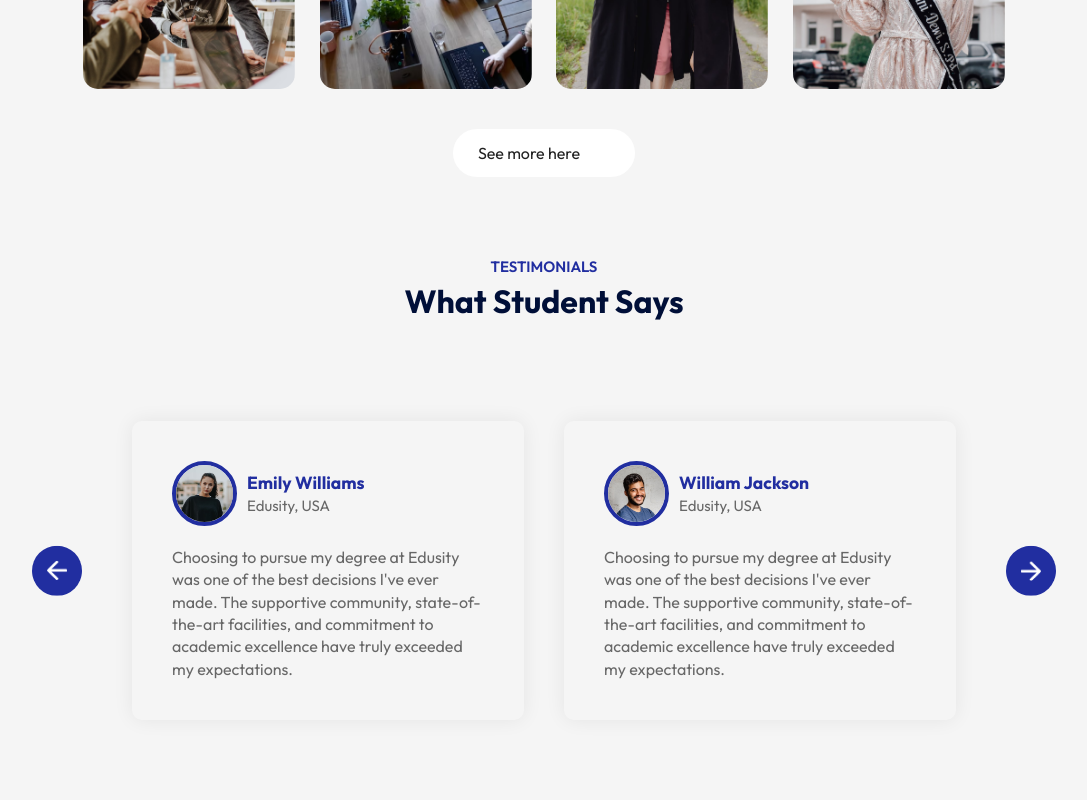
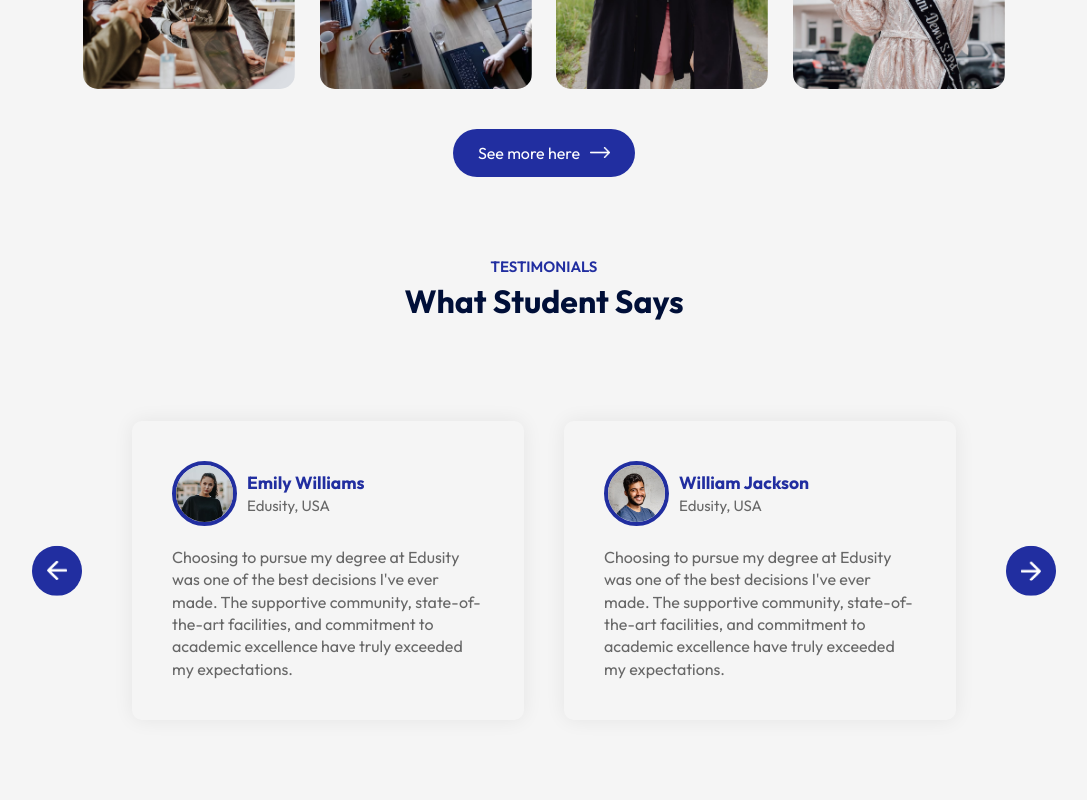
Before and after one commit to Charith-Patabandige/academicity, a React (Vite) app: page / in a window 1280 px wide. Shown: the part 2220-3020 px from the top of the page, without its empty margins (96-1183 px from the left). Built offline with nearby package versions, Linux system fonts and the light colour scheme.

Commit message:
fix button color error (white to blue)

```diff
--- a/src/Components/Campus/Campus.css
+++ b/src/Components/Campus/Campus.css
@@ -15,9 +15,3 @@
     width: 23%;
     border-radius: 15px;
 }
-
-.dark-btn{
-    background-color: #212ea0;
-    color: #fff;
-
-}
--- a/src/index.css
+++ b/src/index.css
@@ -41,3 +41,8 @@
   width: 20px;
   margin-left: 10px;
 }
+
+.dark-btn{
+  background-color: #212ea0;
+  color: #fff;
+}
```
